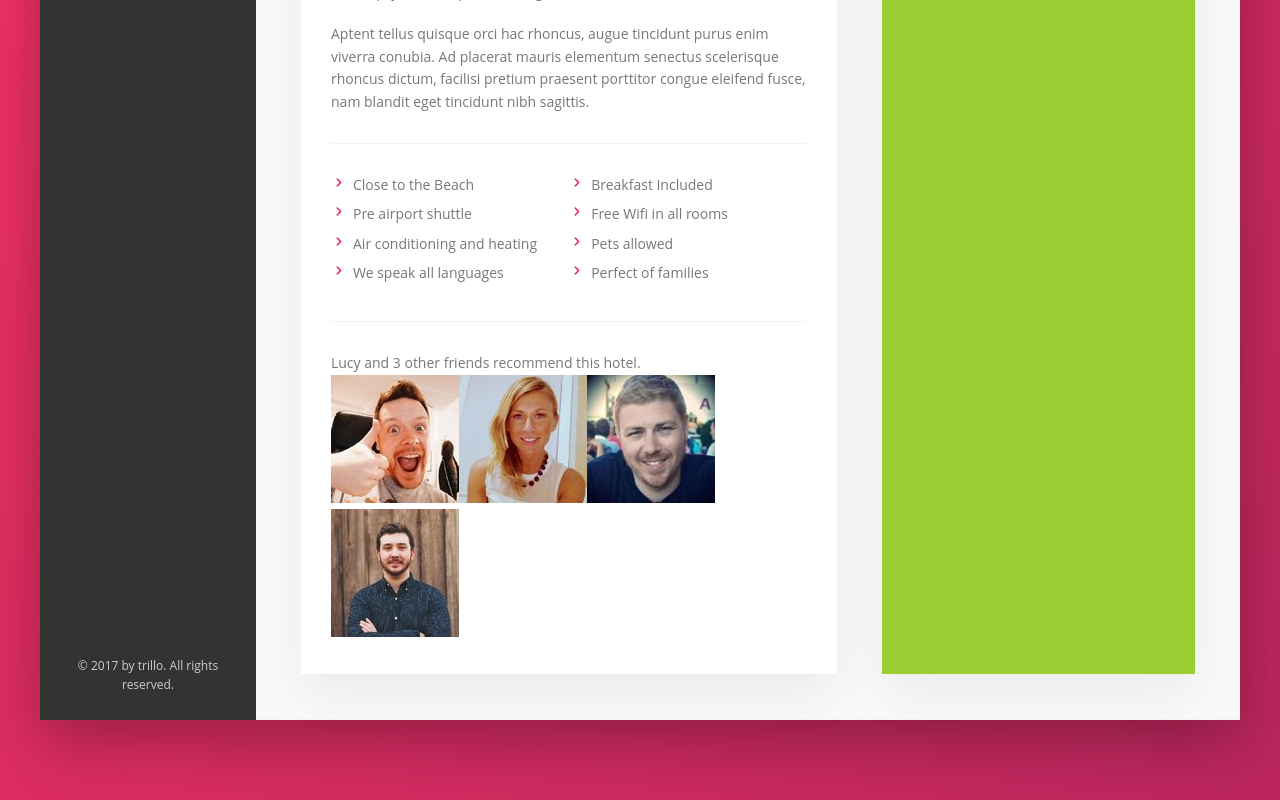
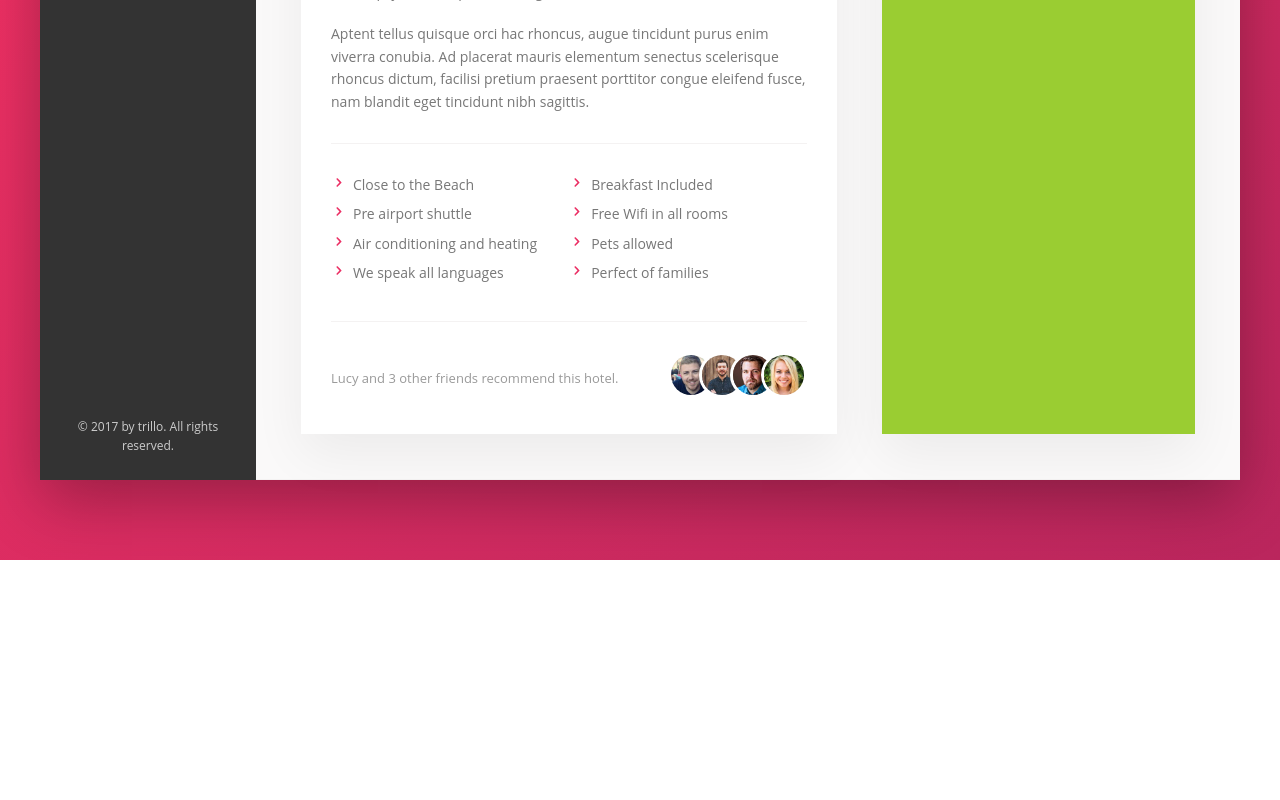
Before and after one commit to masaka222/trillo-project, a React (Create React App) app: page / in a window 1280 px wide. Shown: the part 575-1375 px from the top of the page. After the commit the page ends 1135 px from the top, so only its background shows below. Built offline with nearby package versions, Linux system fonts and the light colour scheme; the HTML template or start-up script is replaced by a standard one.

Commit message:
recommend section - done

```diff
--- a/src/HotelView.css
+++ b/src/HotelView.css
@@ -178,3 +178,31 @@
 /*////////////////////////////////////////
     RECOMMEND
 */
+
+.recommend{
+    font-size: 1.3rem;
+    color: var(--color-grey-dark-3);
+
+    display: flex;
+    align-items: center;
+
+}
+
+.recommend__count{
+    margin-right: auto;
+}
+
+.recommend__friends{
+
+}
+.recommend__photo{
+    box-sizing: content-box;
+    height: 4rem;
+    width: 4rem;
+    border-radius: 50%;
+    border: 3px solid #fff;
+}
+
+.recommend__photo:not(:last-child){
+    margin-right: -1.5rem;
+}
--- a/src/HotelView.js
+++ b/src/HotelView.js
@@ -81,10 +81,10 @@ class HotelView extends Component {
                   Lucy and 3 other friends recommend this hotel.
                 </p>
                 <div className="recommend__friends">
-                  <img src={user1} alt="user 1"/>
-                  <img src={user2} alt="user 2"/>
-                  <img src={user3} alt="user 3"/>
-                  <img src={user4} alt="user 4"/>
+                  <img src={user3} alt="user 1" className="recommend__photo"/>
+                  <img src={user4} alt="user 2" className="recommend__photo"/>
+                  <img src={user5} alt="user 3" className="recommend__photo"/>
+                  <img src={user6} alt="user 4" className="recommend__photo"/>
 
                 </div>
               </div>
```
